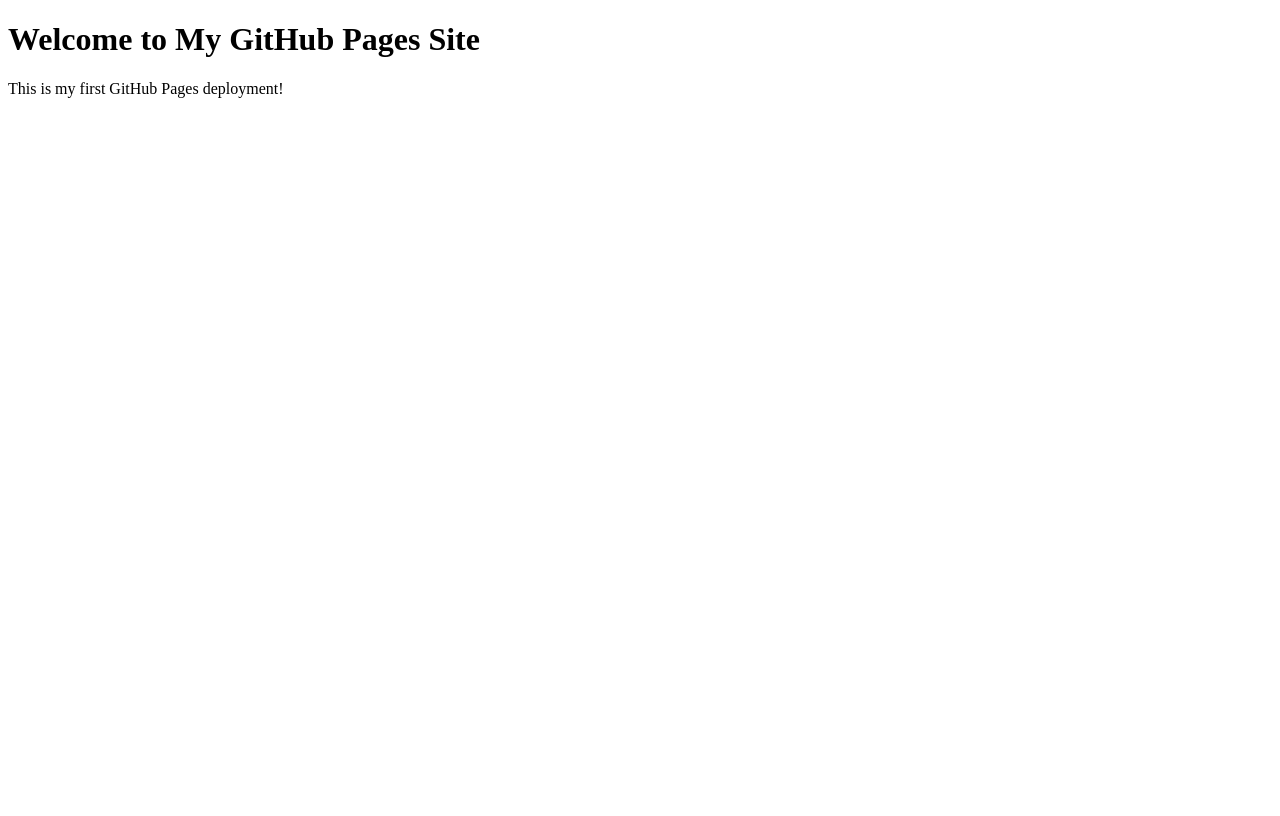
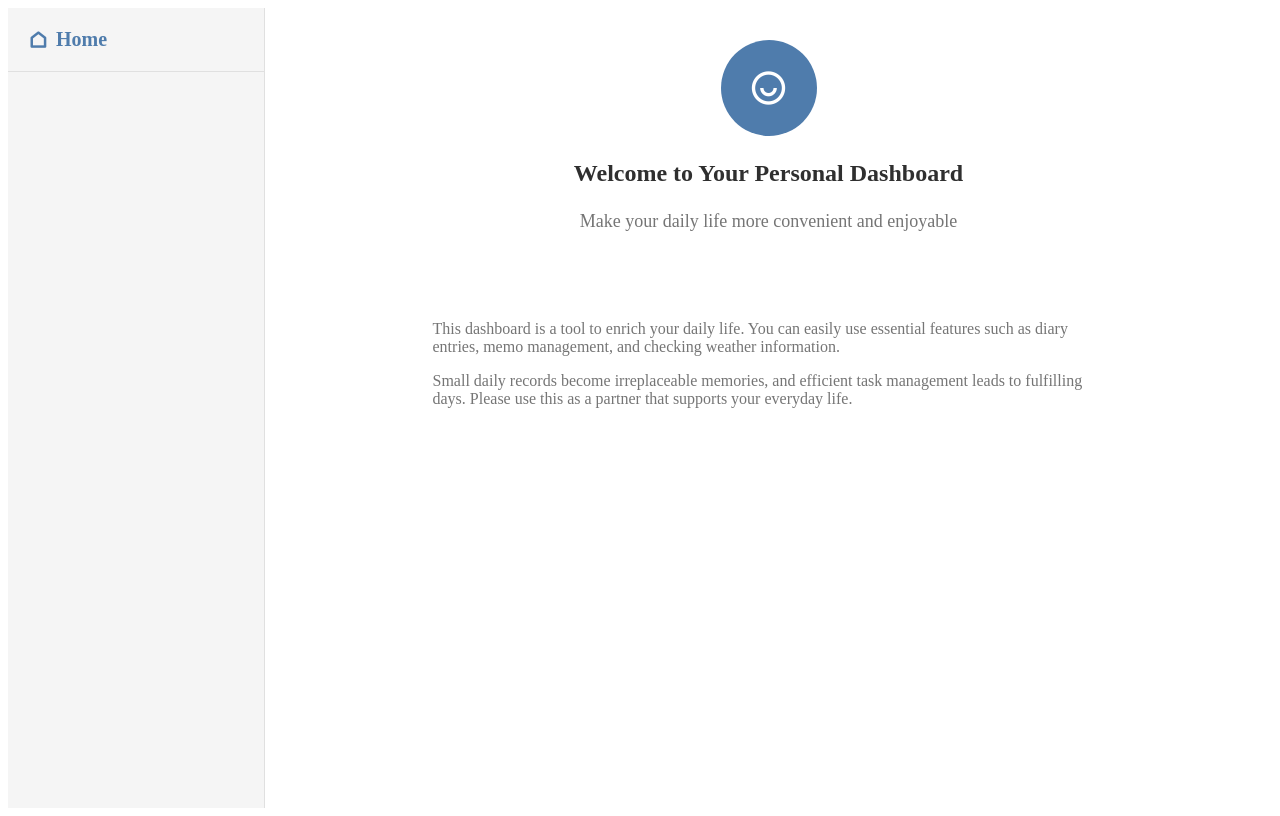
Before and after one commit to tokunaga-prog/my-first-web-app, a plain HTML site: page index.html in a window 1280 px wide. Drawn offline with nearby package versions, Linux system fonts and the light colour scheme.

Commit message:
Add files via upload
ウェブページの公開

```diff
--- a/index.html
+++ b/index.html
@@ -1,12 +1,45 @@
+<!--htmlのコメントの書き方を残しておきます-->
 <!DOCTYPE html>
-<html lang="en">
-<head>
-    <meta charset="UTF-8">
-    <meta name="viewport" content="width=device-width, initial-scale=1.0">
-    <title>My GitHub Pages Site</title>
-</head>
-<body>
-    <h1>Welcome to My GitHub Pages Site</h1>
-    <p>This is my first GitHub Pages deployment!</p>
-</body>
+<html lang="ja">
+    <head>
+        <meta charset="UTF-8"/>
+        <title>Dashboard</title>
+        <link rel="stylesheet" href="style.css">
+        <link href="https://cdn.jsdelivr.net/npm/remixicon@4.5.0/fonts/remixicon.css" rel="stylesheet" />
+    </head>
+
+    <body>
+        <div class="dashubord-contena">
+        <aside>
+            <div class="hedder">
+            <a href="#"data-tab=home>
+            <span class="ri-home-line"></span>
+            <span>Home</span>
+             </a>
+            </div>
+        </aside>
+
+        <main>
+            <!--セクションは右側に表示されるhomeで設定している-->
+            <section class="home">
+                <div class="home-hedder">
+                    <div class="aikon"><!--spanで呼び出すときにclassをもう使っているからdiv aikonがいる-->
+                        <span class="ri-user-smile-line"></span>
+                    </div>
+                    <h1>Welcome to Your Personal Dashboard</h1>
+                    <p> Make your daily life more convenient and enjoyable</p>
+                </div>
+                <div class="message">
+                    <div class="hitotume">This dashboard is a tool to enrich your daily life. You can easily use essential features such as diary entries, memo management, and checking weather information.</div>
+                    <div class="futatume">Small daily records become irreplaceable memories, and efficient task management leads to fulfilling days. Please use this as a partner that supports your everyday life.</div>
+                </div>
+            </section>
+        </main>
+
+
+
+
+
+        </div>
+    </body>
 </html>
--- /dev/null
+++ b/style.css
@@ -0,0 +1,75 @@
+.dashubord-contena {
+   /*親要素に対してflexで子要素横並び、高さはサイドバーとメインコンテンツを包むための要素*/
+    display:flex;
+    height:100vh;
+}
+
+aside{
+    width:256px;
+    flex-shrink:0;
+    background-color:#f5f5f5;
+    border-right:1px solid #e0e0e0;
+    display: flex;
+    flex-direction: column;
+    height:100%;
+}
+
+.hedder{
+    padding:20px;
+    border-bottom:1px solid #e0e0e0;
+}
+
+a{
+    font-size:1.25rem;
+    font-weight: 600;
+    color:#4f7cac ;
+    display:flex;
+    align-items: center;
+    gap:8px;
+    text-decoration:none;
+
+}
+
+main{
+    flex:1;
+}
+.home-hedder{
+    background-color: white;
+    padding:32px;
+    border-bottom:1px red;
+    text-align: center;
+}
+.aikon{
+    height:96px;
+    width:96px;
+    background-color:#4f7cac ;
+    border-radius:50%;
+    display: flex;
+    justify-content: center;  /* 横方向の中央揃え */
+    align-items: center;      /* 縦方向の中央揃え */
+    margin:0px auto 24px auto;
+    font-size:2.5rem;
+    color:white;
+
+}
+h1{
+    font-size:1.5rem;
+    font-weight:600px;
+    color:#2f2f2f;
+    margin:8px;
+}
+p{
+    font-size:1.125rem;
+    color:#757575;
+    margin:24px;
+}
+.message{
+    max-width:672px;
+    margin:0 auto;
+    padding:32px;
+    color: #757575;
+
+}
+.message div{
+    margin-bottom:16px;
+}
```
